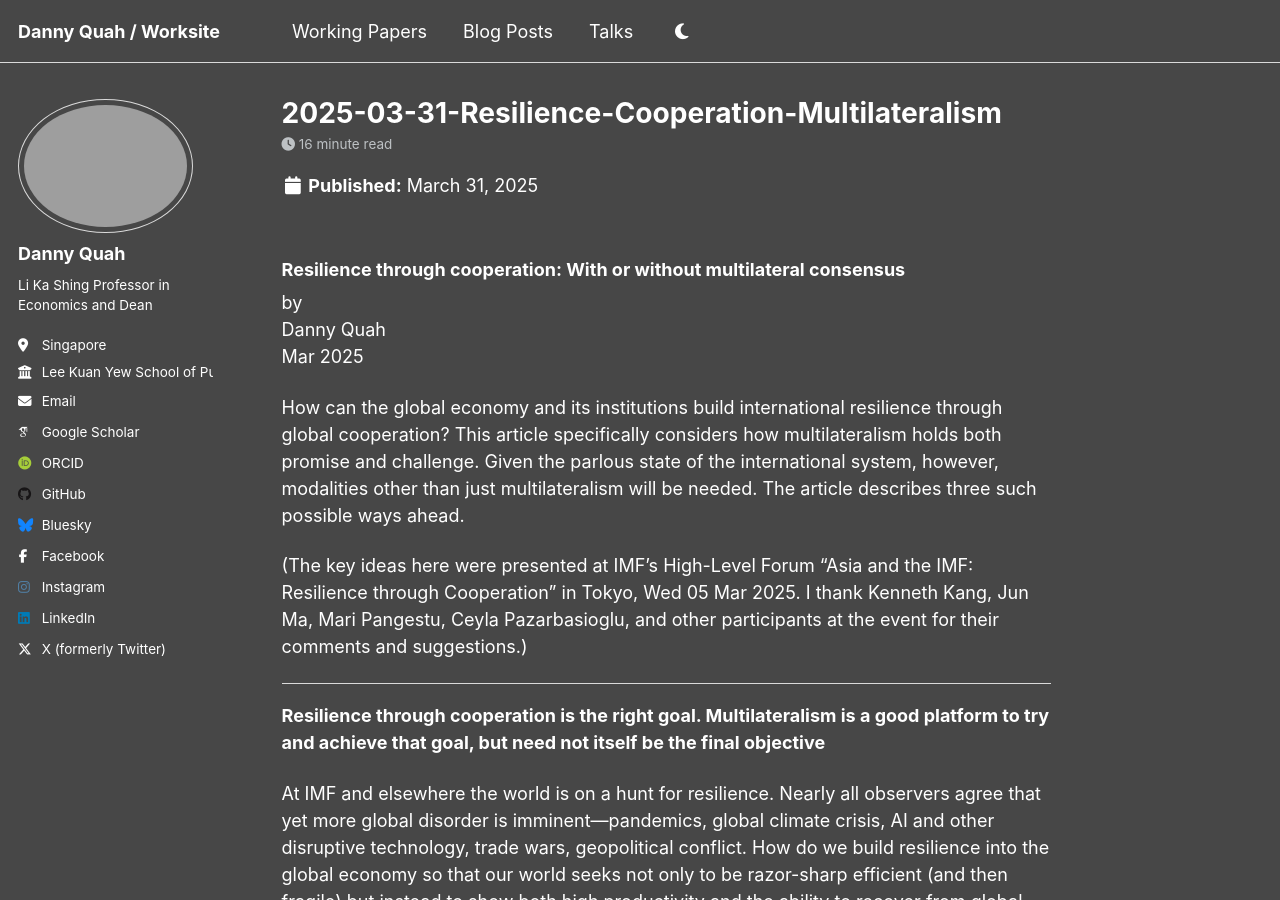
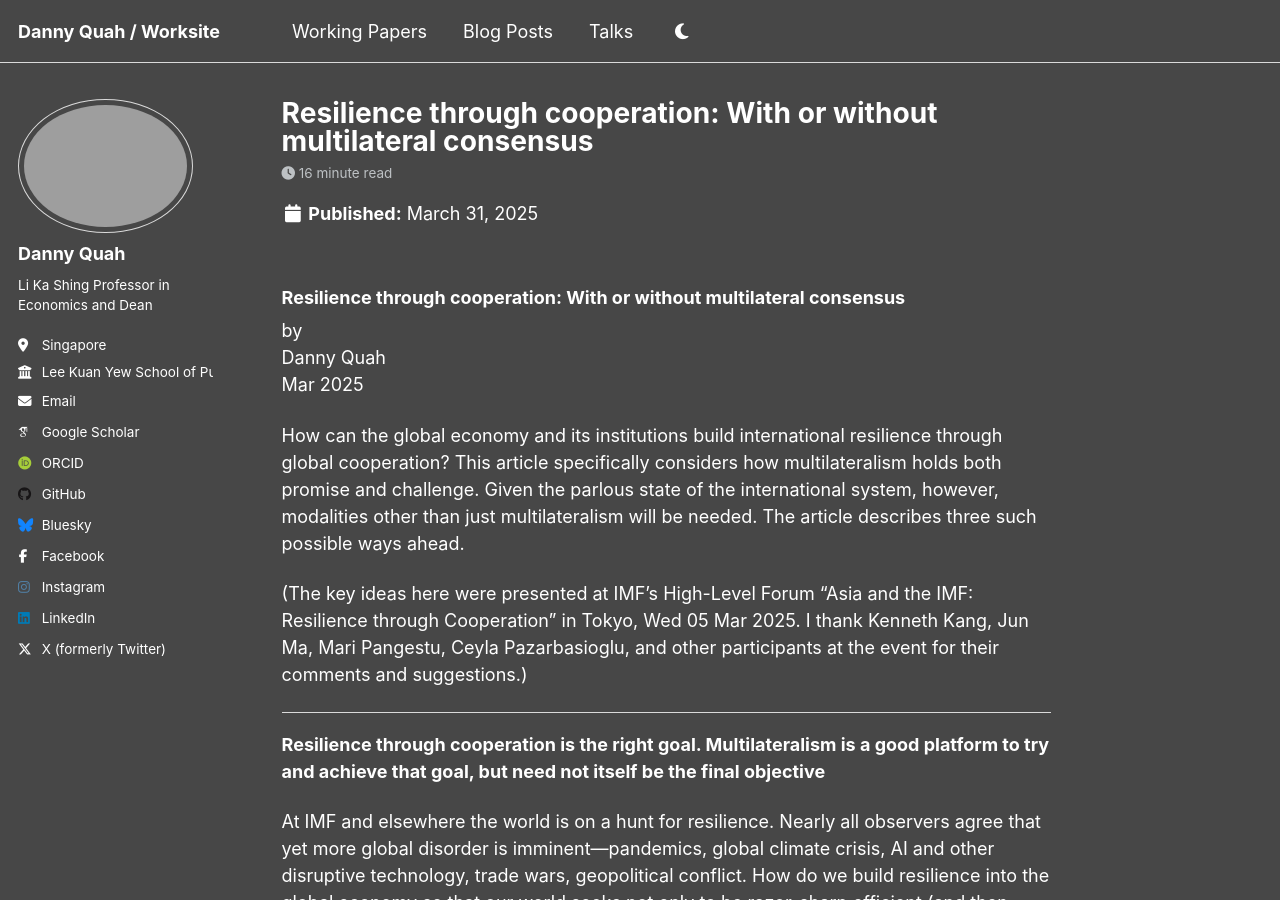
Before and after one commit to DannyQuah/DannyQuah.github.io, a Jekyll site: the page built from _posts/2025-03-31-Resilience-Cooperation-Multilateralism.md, in a window 1280 px wide and 900 px high. Built offline with Jekyll 4.4.1, drawn with Linux system fonts in a browser that asks for light colours; some web fonts are replaced.

Commit message:
Resilience Cooperation Multilateralism

```diff
--- a/_posts/2025-03-31-Resilience-Cooperation-Multilateralism.md
+++ b/_posts/2025-03-31-Resilience-Cooperation-Multilateralism.md
@@ -9,7 +9,7 @@ Tags: >
 documentclass: extarticle
 fontsize: 14pt
 output: pdf_document
-title: 2025-03-31-Resilience-Cooperation-Multilateralism
+title: "Resilience through cooperation:  With or without multilateral consensus"
 ---
 ### Resilience through cooperation:  With or without multilateral consensus
 
```
Also changed, not shown: other parts of _posts/2025-03-31-Resilience-Cooperation-Multilateralism.md (+1 -1 lines).
